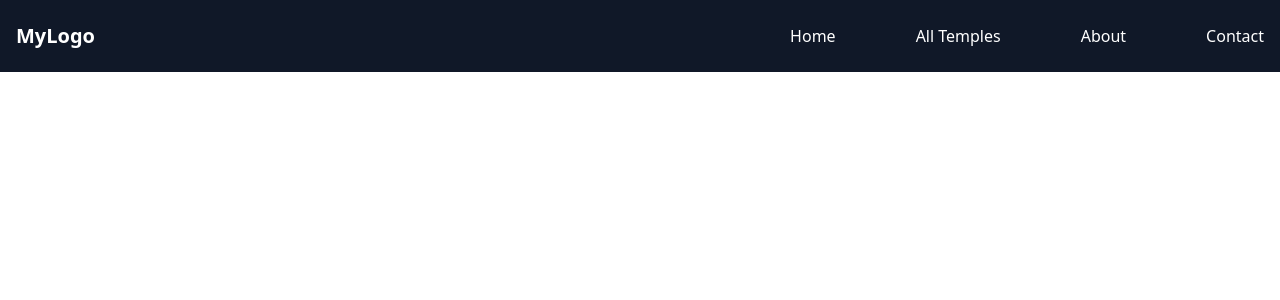
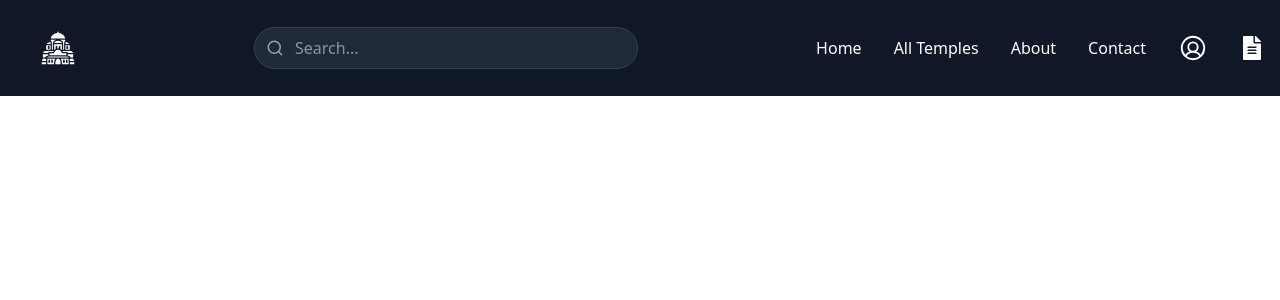
Before and after one commit to themanojking/Temple-City, a React (Vite) app: page / in a window 1280 px wide. Shown: the top 300 px of the page. Built offline with nearby package versions, Linux system fonts and the light colour scheme.

Commit message:
navbar changes

```diff
--- a/src/Components/Navbar.jsx
+++ b/src/Components/Navbar.jsx
@@ -1,44 +1,77 @@
 import { useState } from "react";
 import { TiThMenu } from "react-icons/ti";
+import { FiSearch } from "react-icons/fi";
+import { PiUserCircle } from "react-icons/pi";
+import { FaFileAlt } from "react-icons/fa";
+import { GiByzantinTemple } from "react-icons/gi";
 
 const Navbar = () => {
   const [isOpen, setIsOpen] = useState(false);
 
   return (
     <nav className="bg-gray-900 text-white">
-      <div className="max-w-7xl mx-auto px-4">
-        <div className="flex justify-between items-center h-18">
+      <div className=" mx-auto px-4">
+        <div className="flex justify-between items-center h-24">
 
           {/* Logo */}
-          <div className="text-xl font-bold">
-            MyLogo
+          <div className="ml-6 text-4xl font-bold">
+            <GiByzantinTemple />
           </div>
 
-          {/* Desktop Menu */}
-          <div className="hidden md:flex space-x-6 gap-14">
-            <a href="#" className="hover:text-gray-400">Home</a>
-            <a href="#" className="hover:text-gray-400">All Temples</a>
-            <a href="#" className="hover:text-gray-400">About</a>
-            <a href="#" className="hover:text-gray-400">Contact</a>
+          {/* Search (Tablet + Desktop) */}
+          <div className="hidden md:block lg:block relative w-full max-w-xs lg:max-w-sm mx-4">
+            <FiSearch className="absolute left-3 top-1/2 -translate-y-1/2 text-gray-400 text-lg" />
+            <input
+              type="text"
+              placeholder="Search..."
+              className="w-full pl-10 pr-4 py-2 bg-gray-800 border border-gray-700 rounded-full focus:outline-none focus:ring-2 focus:ring-blue-500"
+            />
           </div>
 
-          {/* Mobile Menu Button */}
+          {/* Desktop Menu (Only lg and above) */}
+          <div className="hidden lg:flex items-center gap-8">
+            <a href="#" className="hover:text-gray-400 transition">Home</a>
+            <a href="#" className="hover:text-gray-400 transition">All Temples</a>
+            <a href="#" className="hover:text-gray-400 transition">About</a>
+            <a href="#" className="hover:text-gray-400 transition">Contact</a>
+
+            <PiUserCircle className="text-3xl cursor-pointer hover:text-gray-400 transition" />
+            <FaFileAlt className="text-2xl cursor-pointer hover:text-gray-400 transition" />
+          </div>
+
+          {/* Hamburger (Mobile + Tablet) */}
           <button
             onClick={() => setIsOpen(!isOpen)}
-            className="md:hidden focus:outline-none"
+            className="lg:hidden text-2xl"
           >
             <TiThMenu />
           </button>
         </div>
       </div>
 
-      {/* Mobile Menu */}
+      {/* Mobile / Tablet Dropdown */}
       {isOpen && (
-        <div className="md:hidden bg-gray-800 px-4 py-3 space-y-3">
+        <div className="lg:hidden bg-gray-800 px-4 py-4 space-y-4">
+
+          {/* Search for small mobile only */}
+          <div className="relative w-full md:hidden">
+            <FiSearch className="absolute left-3 top-1/2 -translate-y-1/2 text-gray-400 text-lg" />
+            <input
+              type="text"
+              placeholder="Search..."
+              className="w-full pl-10 pr-4 py-2 bg-gray-900 border border-gray-700 rounded-full focus:outline-none focus:ring-2 focus:ring-blue-500"
+            />
+          </div>
+
           <a href="#" className="block hover:text-gray-400">Home</a>
+          <a href="#" className="block hover:text-gray-400">All Temples</a>
           <a href="#" className="block hover:text-gray-400">About</a>
-          <a href="#" className="block hover:text-gray-400">Services</a>
           <a href="#" className="block hover:text-gray-400">Contact</a>
+
+          <div className="flex gap-6 pt-2">
+            <PiUserCircle className="text-3xl cursor-pointer hover:text-gray-400 transition" />
+            <FaFileAlt className="text-2xl cursor-pointer hover:text-gray-400 transition" />
+          </div>
         </div>
       )}
     </nav>
```
Also changed, not shown: 1 other file (tests, documents, lock files or other folders).
